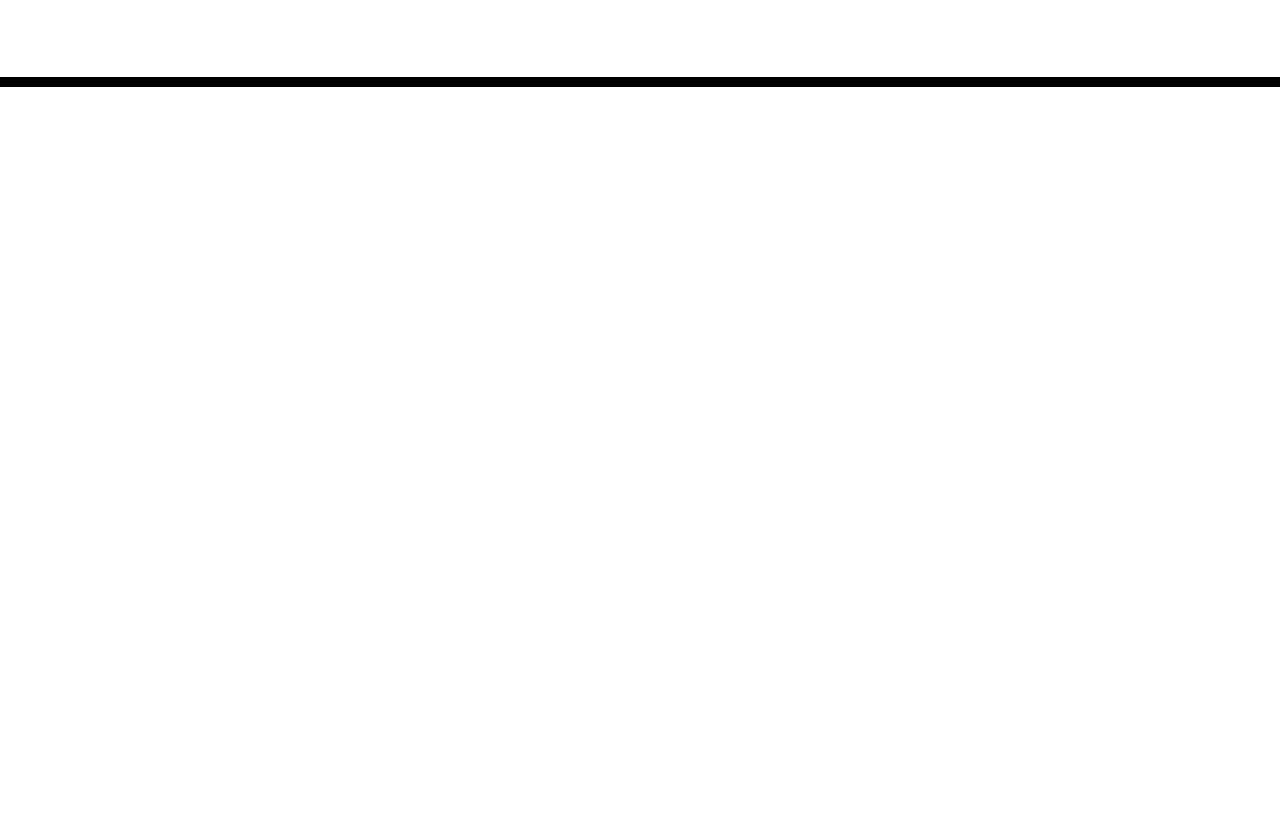
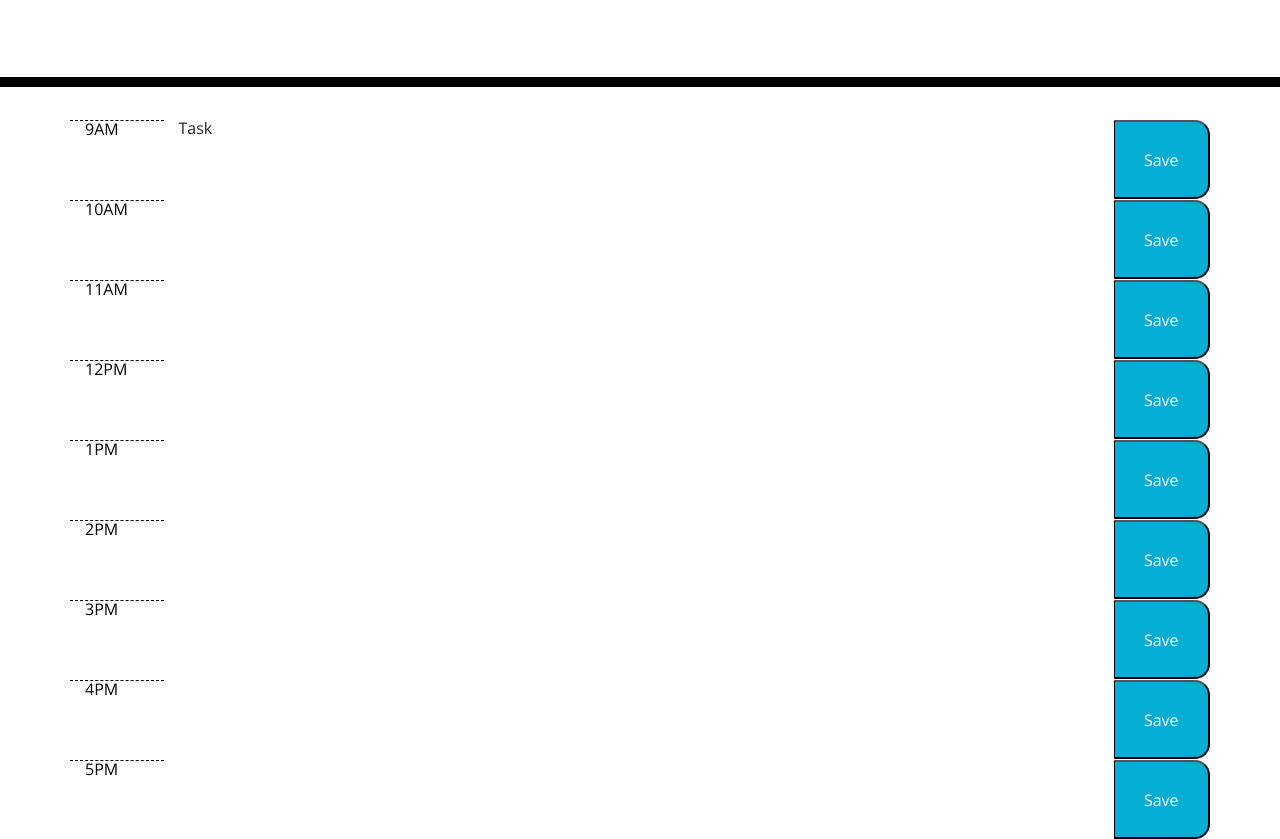
Before and after one commit to d-belleza/workday-scheduler, a plain HTML site: page index.html in a window 1280 px wide. Shown: the part 181-1020 px from the top of the page. Before the commit the page ends 800 px from the top, so only its background shows below. Drawn offline with nearby package versions, Linux system fonts and the light colour scheme; a web font is replaced by a local one.

Commit message:
create bootstrap grid

```diff
--- a/assets/css/style.css
+++ b/assets/css/style.css
@@ -33,7 +33,7 @@ textarea{
 .row {
   white-space: pre-wrap;
   height: 80px;
-  border-top: 1px solid white;;
+  border-top: 1px solid white;
 }
 
 .hour {
--- a/index.html
+++ b/index.html
@@ -18,6 +18,7 @@
       href="https://fonts.googleapis.com/css?family=Open+Sans&display=swap"
       rel="stylesheet"
     />
+    <link rel="stylesheet" href="https://cdnjs.cloudflare.com/ajax/libs/open-iconic/1.1.1/font/css/open-iconic-bootstrap.min.css" />
     <link rel="stylesheet" href="./assets/css/style.css" />
     <title>Work Day Scheduler</title>
   </head>
@@ -30,6 +31,51 @@
     </header>
     <div class="container">
       <!-- Timeblocks go here -->
+      <div class="row">
+        <div class="col-sm hour">9AM</div>
+        <div class="col-sm-10 description">Task</div>
+        <button class="col-sm saveBtn">Save</button>
+      </div>
+      <div class="row">
+        <div class="col-sm hour">10AM</div>
+        <div class="col-sm-10 description"></div>
+        <button class="col-sm saveBtn">Save</button>
+      </div>
+      <div class="row">
+        <div class="col-sm hour">11AM</div>
+        <div class="col-sm-10 description"></div>
+        <button class="col-sm saveBtn">Save</button>
+      </div>
+      <div class="row">
+        <div class="col-sm hour">12PM</div>
+        <div class="col-sm-10 description"></div>
+        <button class="col-sm saveBtn">Save</button>
+      </div>
+      <div class="row">
+        <div class="col-sm hour">1PM</div>
+        <div class="col-sm-10 description"></div>
+        <button class="col-sm saveBtn">Save</button>
+      </div>
+      <div class="row">
+        <div class="col-sm hour">2PM</div>
+        <div class="col-sm-10 description"></div>
+        <button class="col-sm saveBtn">Save</button>
+      </div>
+      <div class="row">
+        <div class="col-sm hour">3PM</div>
+        <div class="col-sm-10 description"></div>
+        <button class="col-sm saveBtn">Save</button>
+      </div>
+      <div class="row">
+        <div class="col-sm hour">4PM</div>
+        <div class="col-sm-10 description"></div>
+        <button class="col-sm saveBtn">Save</button>
+      </div>
+      <div class="row">
+        <div class="col-sm hour">5PM</div>
+        <div class="col-sm-10 description"></div>
+        <button class="col-sm saveBtn">Save</button>
+      </div>
     </div>
 
     <script src="https://code.jquery.com/jquery-3.4.1.min.js"></script>
```
